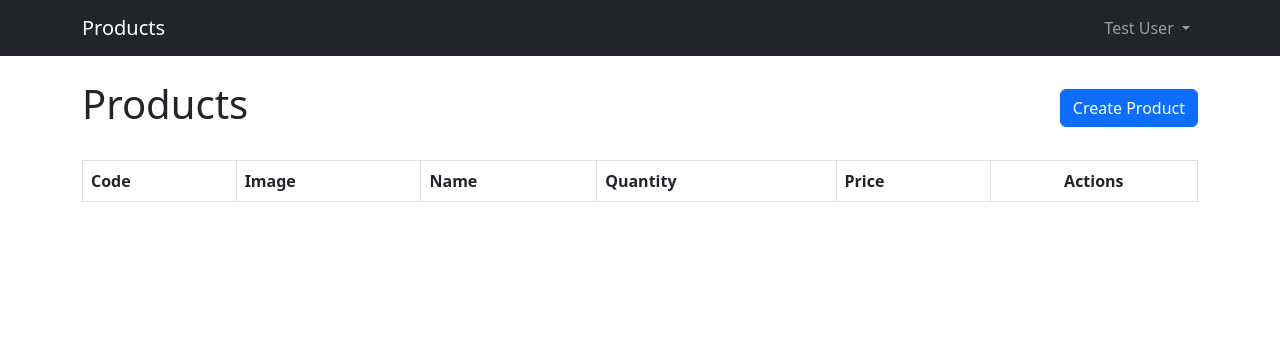
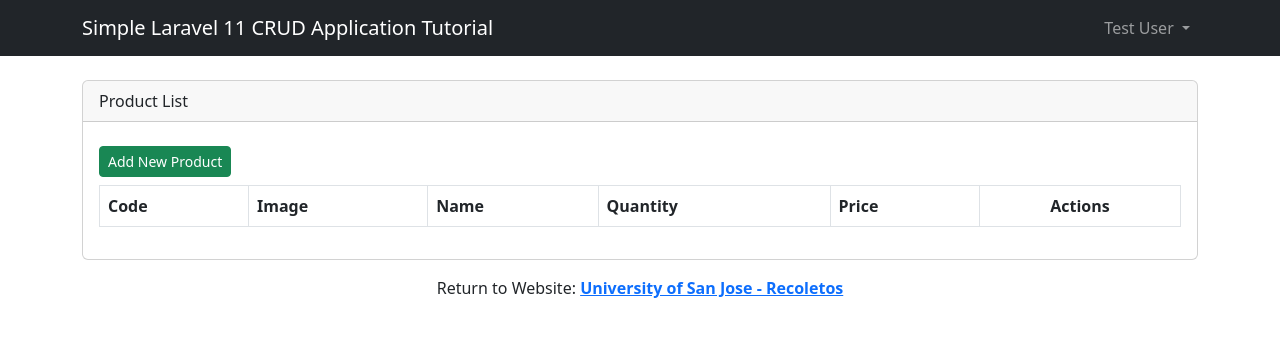
Before and after one commit to Condez21/Laravel_11_Cruds, a Laravel app: page /products in a window 1280 px wide. Shown: the top 337 px of the page. Run offline with Laravel 12, Linux system fonts and the light colour scheme; a user stored in the database is signed in; data comes from the database, SQL or seed files in the repository; data that the repository does not hold is empty.

Commit message:
second commit

```diff
--- a/resources/views/layouts/app.blade.php
+++ b/resources/views/layouts/app.blade.php
@@ -9,7 +9,7 @@
 <body>
     <nav class="navbar navbar-expand-lg navbar-dark bg-dark">
         <div class="container">
-            <a class="navbar-brand" href="{{ route('products.index') }}">Products</a>
+            <a class="navbar-brand" href="{{ route('products.index') }}">Simple Laravel 11  CRUD Application Tutorial</a>
             <button class="navbar-toggler" type="button" data-bs-toggle="collapse" data-bs-target="#navbarNav">
                 <span class="navbar-toggler-icon"></span>
             </button>
@@ -49,9 +49,21 @@
             </div>
         @endif
 
-        @yield('content')
+         @yield('content')
     </div>
 
+    <div class="row justify-content-center text-center mt-3">
+         <p>Return to Website: <a href="https://www.usjr.edu.ph/"><strong>University of San Jose - Recoletos</strong>
+         </a>
+        </p>
+    </div>
+
+
+
+
+
     <script src="https://cdn.jsdelivr.net/npm/bootstrap@5.3.0/dist/js/bootstrap.bundle.min.js"></script>
+
 </body>
+
 </html>
--- a/resources/views/products/create.blade.php
+++ b/resources/views/products/create.blade.php
@@ -3,7 +3,7 @@
 @section('content')
     <div class="card">
         <div class="card-header">
-            <h2>Create Product</h2>
+            <h2>Add new product</h2>
         </div>
         <div class="card-body">
             <form action="{{ route('products.store') }}" method="POST" enctype="multipart/form-data">
@@ -58,7 +58,7 @@
 
                 <div class="mb-3">
                     <a href="{{ route('products.index') }}" class="btn btn-secondary">Back</a>
-                    <button type="submit" class="btn btn-primary">Create Product</button>
+                    <button type="submit" class="btn btn-primary">Add product</button>
                 </div>
             </form>
         </div>
--- a/resources/views/products/index.blade.php
+++ b/resources/views/products/index.blade.php
@@ -1,12 +1,12 @@
 @extends('layouts.app')
 
 @section('content')
-    <div class="d-flex justify-content-between align-items-center mb-4">
-        <h1>Products</h1>
-        <a href="{{ route('products.create') }}" class="btn btn-primary">Create Product</a>
-    </div>
-
-    <div class="table-responsive">
+    <div class="card">
+<div class="card-header">Product List</div>
+<div class="card-body">
+<a href="{{ route('products.create') }}" class="btn
+btn-success btn-sm my-2"><i class="bi bi-plus-circle"></i> Add New
+Product</a>
         <table class="table table-bordered">
             <thead>
                 <tr>
```
